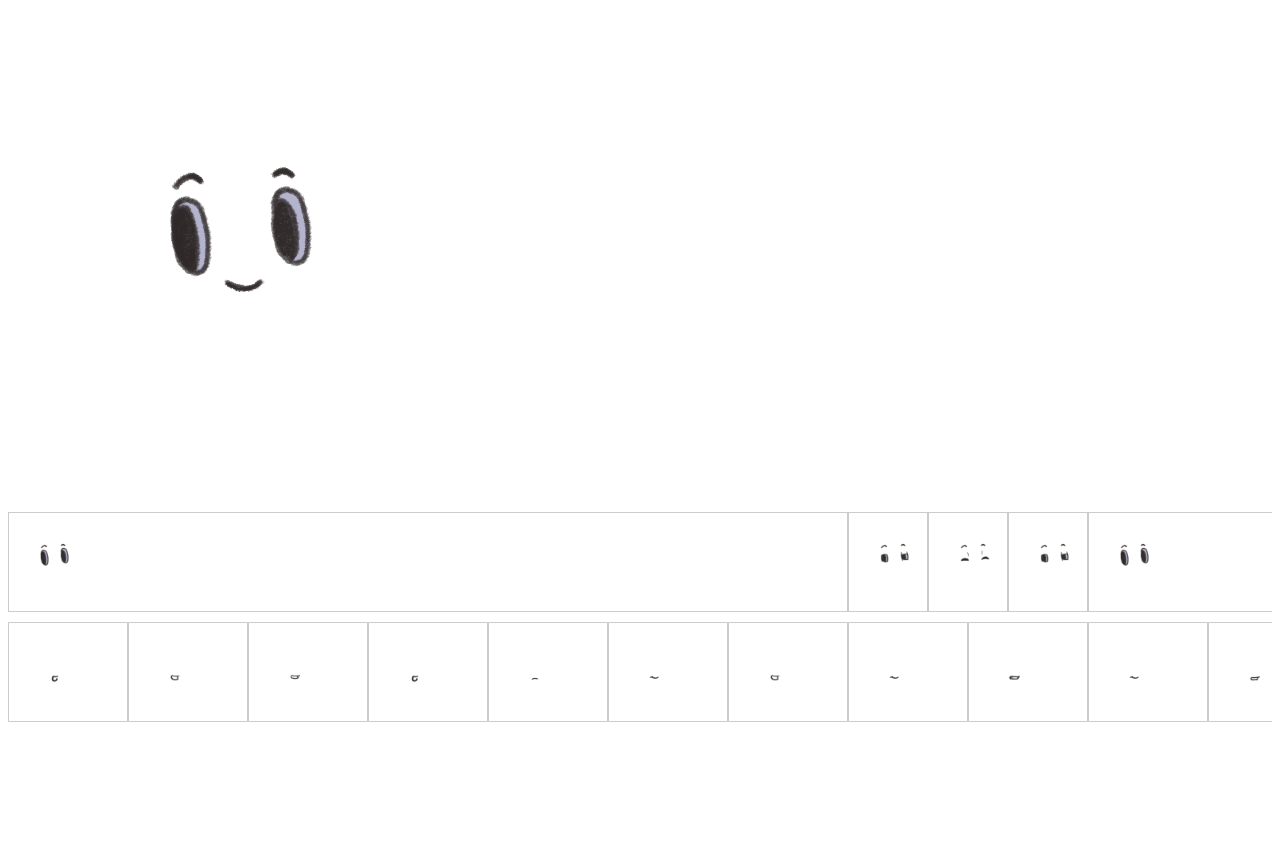
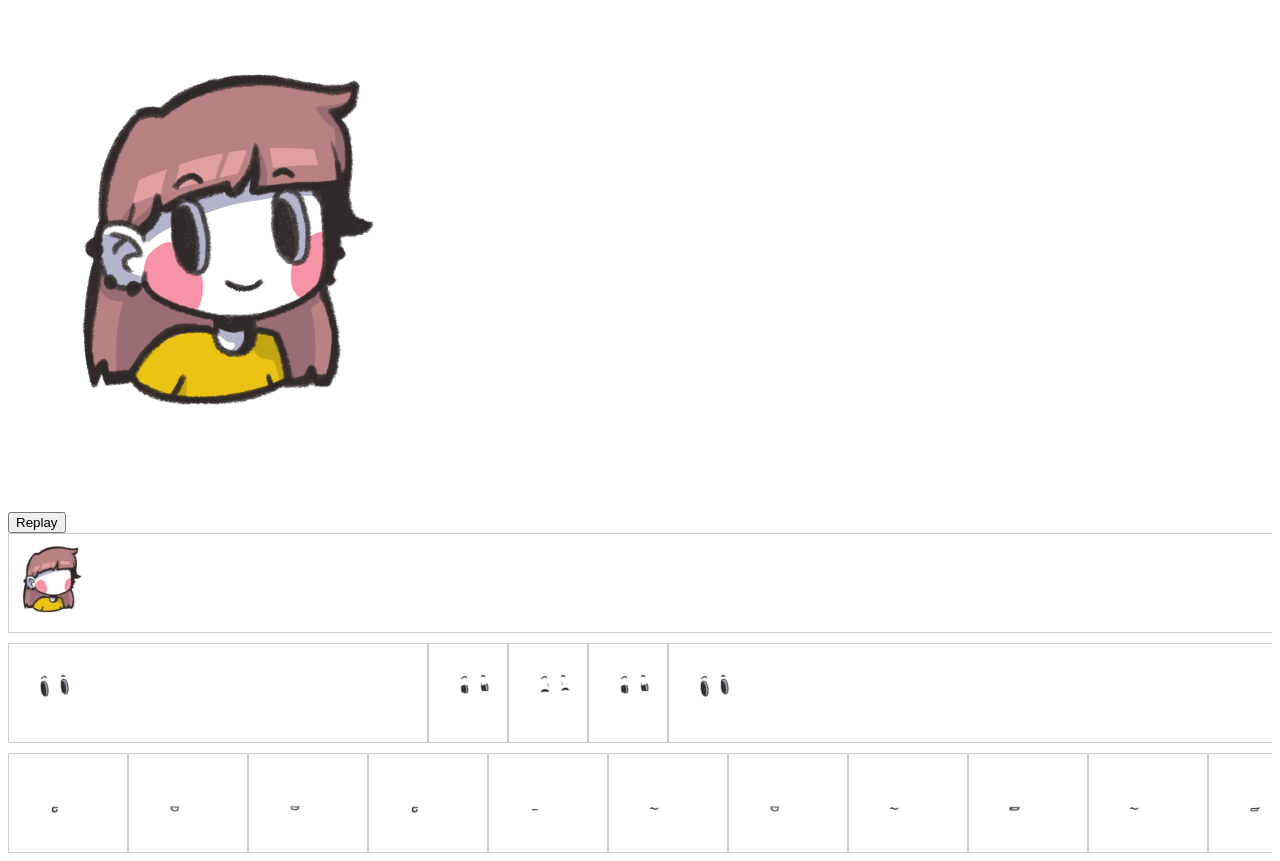
Before and after one commit to Pmyl/pran, a website with bundled scripts: page pran-echo/frontend/src/index.html in a window 1280 px wide. Before the commit the page ends 800 px from the top, so only its background shows below. Built offline with nearby package versions, Linux system fonts and the light colour scheme.

Commit message:
adjusted timelines and create player

```diff
--- /dev/null
+++ b/pran-echo/frontend/src/components/container/container.ts
@@ -0,0 +1,15 @@
+import { Component, ParentElement } from '../../framework/component';
+
+export class Container extends Component {
+  private constructor(parent: ParentElement, selector: string, initialClass?: string) {
+    super(parent, selector, initialClass);
+  }
+
+  protected _render(): string {
+    return '';
+  }
+
+  public static CreateEmptyElement(parent: ParentElement, selector: string, initialClass?: string): Component {
+    return new Container(parent, selector, initialClass);
+  }
+}
--- /dev/null
+++ b/pran-echo/frontend/src/components/replay-button/replay-button.ts
@@ -0,0 +1,26 @@
+import { Component, ParentElement } from '../../framework/component';
+import { Player } from '../../services/player';
+
+export class ReplayButton extends Component {
+  private player: Player;
+
+  constructor(parent: ParentElement, player: Player) {
+    super(parent, 'replay-button', 'replay-button');
+    this.player = player;
+  }
+
+  protected _render(): string {
+    return `
+<button type="button" class="replay-button_button">
+    Replay
+</button>
+`;
+  }
+
+  protected override _postRender(component: HTMLElement): void {
+    component.querySelector('.replay-button_button').addEventListener('click', () => {
+      this.player.stop();
+      this.player.play();
+    });
+  }
+}
--- a/pran-echo/frontend/src/components/timeline-bar.css
+++ b/pran-echo/frontend/src/components/timeline-bar/timeline-bar.css
@@ -5,10 +5,13 @@
 .timeline-bar_draw-thumbnail {
     height: 100px;
     width: auto;
-    position: absolute;
+    position: -webkit-sticky;
+    position: sticky;
+    left: 0;
 }
 
 .timeline-bar_block {
+    min-width: 0;
     flex: 0 0;
     box-shadow: inset 0 0 0 1px #ccc;
     position: relative;
--- a/pran-echo/frontend/src/components/timeline-bar.ts
+++ b/pran-echo/frontend/src/components/timeline-bar/timeline-bar.ts
@@ -1,6 +1,6 @@
 import './timeline-bar.css';
 import { ActionType, Animator, Timeline, TimelineAction } from 'pran-animation-frontend';
-import { Component } from '../framework/component';
+import { Component, ParentElement } from '../../framework/component';
 
 const FRAME_WIDTH: number = 20;
 
@@ -10,7 +10,7 @@ export class TimelineBar extends Component {
   private _timeline: Timeline;
   private _animator: Animator;
 
-  constructor(timeline: Timeline, animator: Animator, parent: HTMLElement) {
+  constructor(timeline: Timeline, animator: Animator, parent: ParentElement) {
     super(parent, 'timeline-bar', 'timeline-bar');
     this._timeline = timeline;
     this._animator = animator;
--- a/pran-echo/frontend/src/framework/component.ts
+++ b/pran-echo/frontend/src/framework/component.ts
@@ -1,18 +1,36 @@
+export type ParentElement = HTMLElement | Component;
+
 export abstract class Component {
-  private _componentElement: HTMLElement;
+  public componentElement: HTMLElement;
 
-  protected constructor(parent: HTMLElement, selector: string, initialClass?: string) {
-    this._componentElement = document.createElement(selector);
-    this._componentElement.classList.add(initialClass);
-    parent.append(this._componentElement);
+  protected constructor(parent: ParentElement, selector: string, initialClass?: string) {
+    if (!parent) {
+      throw new Error("Component constructor has to be called");
+    }
+
+    if (this._isComponent(parent)) {
+      parent = parent.componentElement;
+    }
+
+    this.componentElement = document.createElement(selector);
+    if (initialClass) {
+      this.componentElement.classList.add(initialClass);
+    }
+    parent.append(this.componentElement);
   }
 
   public render() {
     const template = document.createElement('template');
     template.innerHTML = this._render().trim();
     const renderedComponent = template.content.firstChild as HTMLElement;
-    this._componentElement.innerHTML = renderedComponent.outerHTML;
+    this.componentElement.innerHTML = renderedComponent.outerHTML;
+    this._postRender(this.componentElement);
+  }
+
+  private _isComponent(parent: HTMLElement | Component): parent is Component {
+    return parent instanceof Component;
   }
 
   protected abstract _render(): string;
+  protected _postRender(componentToRender: HTMLElement): void {};
 }
--- a/pran-echo/frontend/src/index.css
+++ b/pran-echo/frontend/src/index.css
@@ -1,3 +1,3 @@
-#timelines-container {
+.timelines-container {
     overflow-x: auto;
 }
--- a/pran-echo/frontend/src/index.html
+++ b/pran-echo/frontend/src/index.html
@@ -7,7 +7,5 @@
     <link rel="stylesheet" href="./index.css" />
 </head>
 <body>
-<canvas id="canvas" width="500" height="500"></canvas>
-<div id="timelines-container"></div>
 </body>
 </html>
--- a/pran-echo/frontend/src/index.ts
+++ b/pran-echo/frontend/src/index.ts
@@ -1,15 +1,26 @@
 import './index.css';
-import { ActionType, Animator, AnimatorManager, ManagerTimelineAction } from 'pran-animation-frontend';
+import { ActionType, AnimatorManager, ManagerTimelineAction } from 'pran-animation-frontend';
 import { CanvasControllerFactory, phonemesMapper } from 'pran-phonemes-frontend';
-import { TimelineBar } from './components/timeline-bar';
+import { Container } from './components/container/container';
+import { ReplayButton } from './components/replay-button/replay-button';
+import { TimelineBar } from './components/timeline-bar/timeline-bar';
+import { Player } from './services/player';
 
 const draw = (id: string): ManagerTimelineAction => ({ type: ActionType.Draw, imageId: id });
 const clear = (): ManagerTimelineAction => ({ type: ActionType.Clear });
 const wait = (amount: number): ManagerTimelineAction => ({ type: ActionType.None, amount });
 
 document.addEventListener('DOMContentLoaded', async () => {
-  const context = (document.getElementById('canvas') as HTMLCanvasElement).getContext('2d');
-  const timelinesContainer = document.getElementById('timelines-container');
+  const topSection = Container.CreateEmptyElement(document.body, 'section', 'top-section');
+  const canvas = Container.CreateEmptyElement(topSection, 'canvas');
+  (canvas.componentElement as HTMLCanvasElement).width = 500;
+  (canvas.componentElement as HTMLCanvasElement).height = 500;
+  const context = (canvas.componentElement as HTMLCanvasElement).getContext('2d');
+  const controlsContainer = Container.CreateEmptyElement(topSection, 'section', 'controls-container');
+
+  const bottomSection = Container.CreateEmptyElement(document.body, 'section', 'bottom-section');
+  const timelinesContainer = Container.CreateEmptyElement(bottomSection, 'section', 'timelines-container');
+
   const manager = await AnimatorManager.create(CanvasControllerFactory.createFrom(context), [
     ['fv', './resources/mouth/f,v.png'],
     ['ur', './resources/mouth/u,r.png'],
@@ -45,8 +56,11 @@ document.addEventListener('DOMContentLoaded', async () => {
 
   const animator = manager.animate(
     [
+      draw('head_idle'),
+    ],
+    [
       draw('eyes_open'),
-      wait(41),
+      wait(20),
       draw('eyes_semi_open'),
       wait(3),
       draw('eyes_closed'),
@@ -68,26 +82,10 @@ document.addEventListener('DOMContentLoaded', async () => {
     timelineBars.push(timelineBar);
   }
 
-  startAnimation(animator, 60);
+  const player = new Player(animator);
+  player.setFps(60);
+  player.play();
+
+  const replayButton = new ReplayButton(controlsContainer, player);
+  replayButton.render();
 });
-
-function startAnimation(animator: Animator, fps: number) {
-  let fpsInterval, startTime, now, then, elapsed;
-
-  (function startAnimating(fps) {
-    fpsInterval = 1000 / fps;
-    then = performance.now();
-    startTime = then;
-    animate();
-  })(fps);
-
-  function animate() {
-    requestAnimationFrame(animate);
-    now = performance.now();
-    elapsed = now - then;
-    if (elapsed > fpsInterval) {
-      animator.tick();
-      then = now - (elapsed % fpsInterval);
-    }
-  }
-}
--- /dev/null
+++ b/pran-echo/frontend/src/services/player.ts
@@ -0,0 +1,58 @@
+import { Animator } from 'pran-animation-frontend';
+
+export class Player {
+  private _animator: Animator;
+  private _fps: number = 60;
+  private _isPlaying: boolean;
+  private _hasFullStopped: boolean = true;
+
+  constructor(animator: Animator) {
+    this._animator = animator;
+  }
+
+  public setFps(fps: number) {
+    this._fps = fps;
+  }
+
+  public play() {
+    this._isPlaying = true;
+
+    if (!this._hasFullStopped) {
+      return;
+    }
+
+    this._hasFullStopped = false;
+    let fpsInterval, now, then, elapsed;
+
+    const animate = () => {
+      if (this._isPlaying) {
+        requestAnimationFrame(animate);
+      } else {
+        this._hasFullStopped = true;
+      }
+      now = performance.now();
+      elapsed = now - then;
+      if (elapsed > fpsInterval) {
+        this._animator.tick();
+        then = now - (elapsed % fpsInterval);
+      }
+    };
+
+    fpsInterval = 1000 / this._fps;
+    then = performance.now();
+    animate();
+  }
+
+  public pause() {
+    this._isPlaying = false;
+  }
+
+  public stop() {
+    this._isPlaying = false;
+    this._animator.restart();
+  }
+
+  public setLoop(loop: boolean) {
+    // to implement
+  }
+}
```
